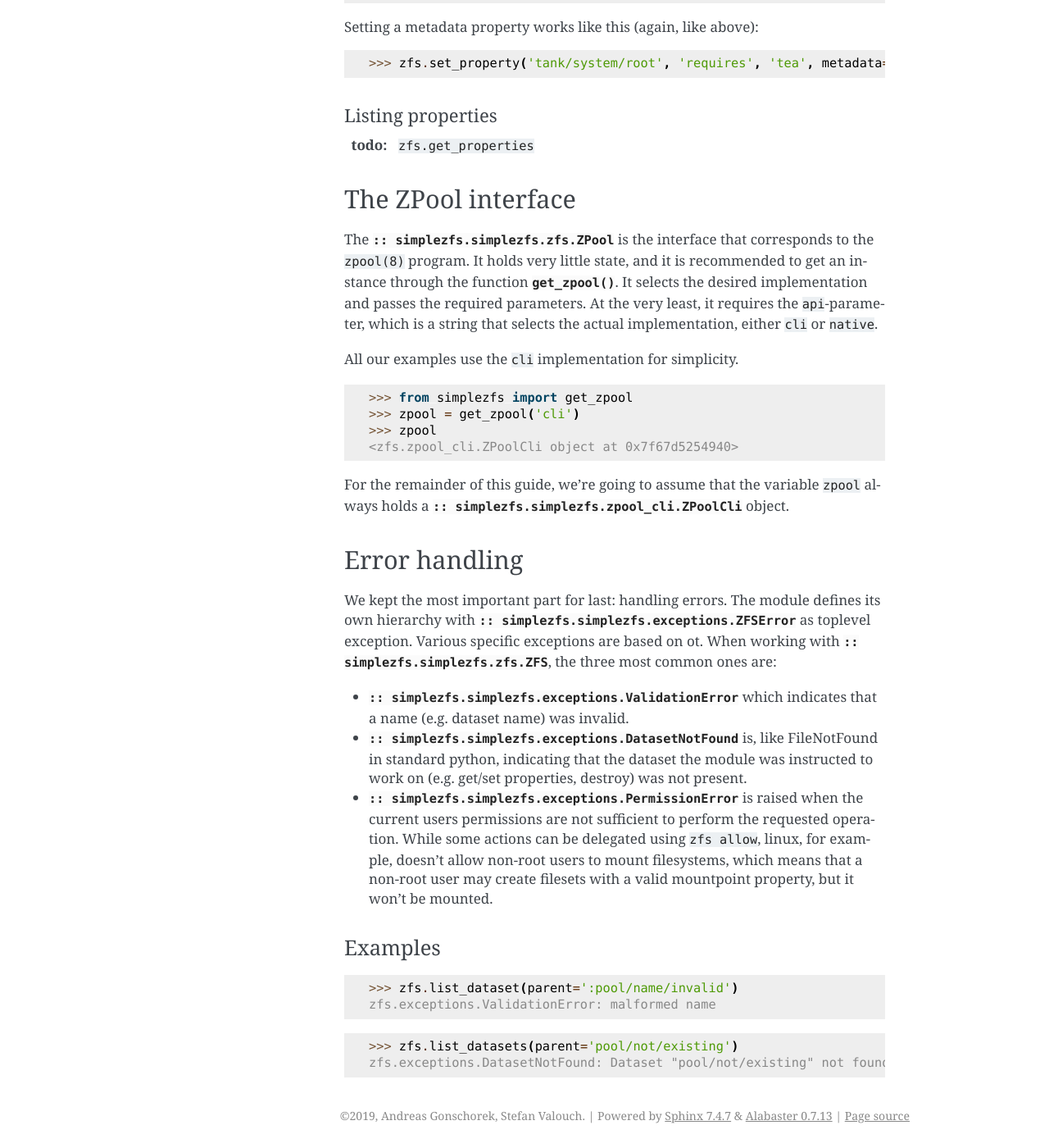
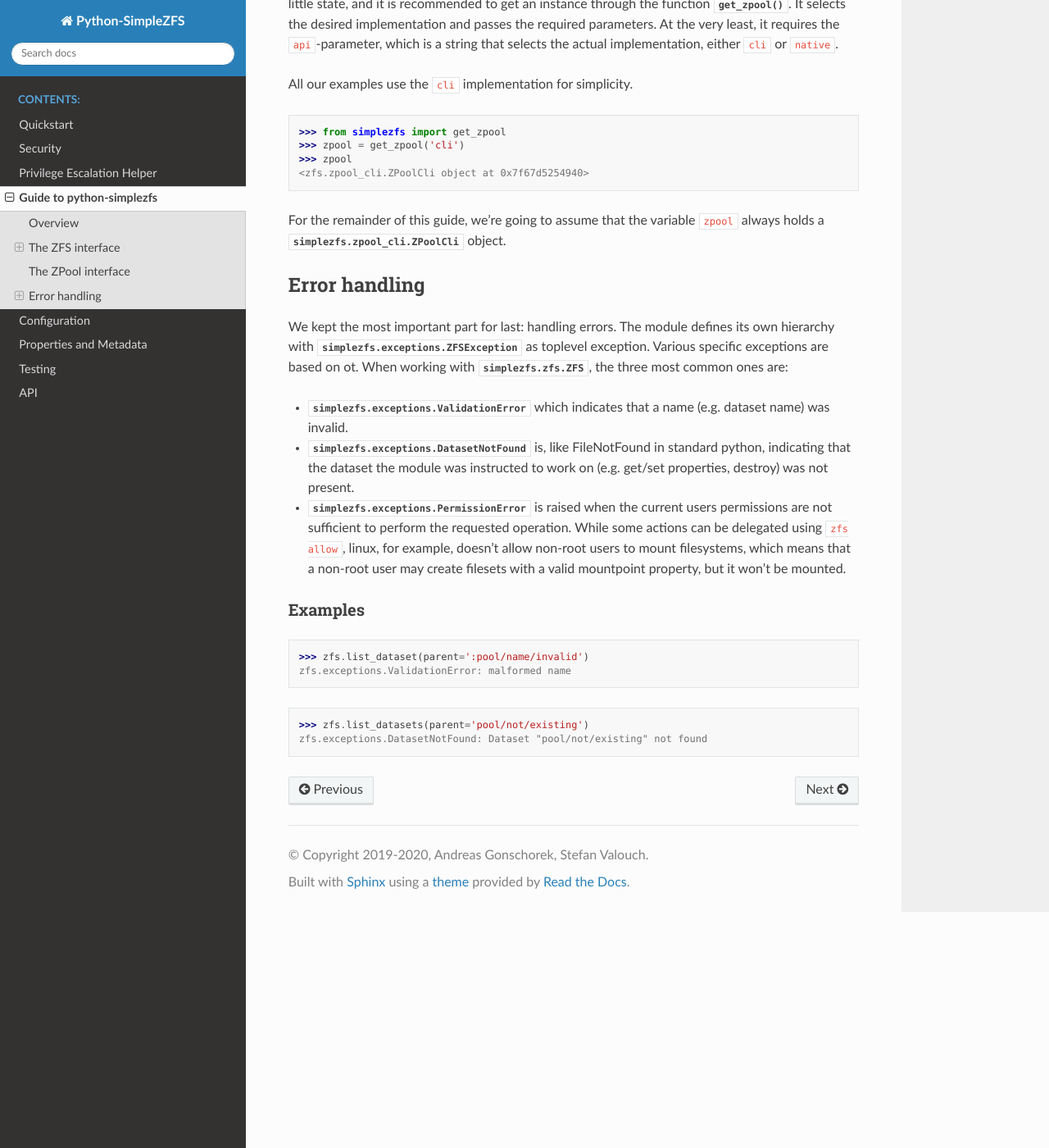
Before and after one commit to svalouch/python-simplezfs, a Sphinx documentation site: the page built from docs/guide.rst, in a window 1280 px wide and 1400 px high, scrolled down 5878 px. Shown: the whole window at 82% size. Built offline with Sphinx 7.4.7 and the Read the Docs theme 2.0.0, drawn with Linux system fonts in a browser that asks for light colours; some of the changed text lies outside the part shown.

```diff
--- a/docs/api.rst
+++ b/docs/api.rst
@@ -31,7 +31,7 @@ ZFS
 
 .. autofunction:: simplezfs.zfs.get_zfs
 
-.. autoclass:: simplezfs.ZFS
+.. autoclass:: simplezfs.zfs.ZFS
    :members:
 
 ZPool
@@ -39,7 +39,7 @@ ZPool
 
 .. autofunction:: simplezfs.zpool.get_zpool
 
-.. autoclass:: simplezfs.ZPool
+.. autoclass:: simplezfs.zpool.ZPool
    :members:
 
 Implementations
--- a/docs/conf.py
+++ b/docs/conf.py
@@ -2,7 +2,7 @@
 #
 # This file only contains a selection of the most common options. For a full
 # list see the documentation:
-# http://www.sphinx-doc.org/en/master/config
+# https://www.sphinx-doc.org/en/master/usage/configuration.html
 
 # -- Path setup --------------------------------------------------------------
 
@@ -18,7 +18,7 @@
 # -- Project information -----------------------------------------------------
 
 project = 'Python-SimpleZFS'
-copyright = '2019, Andreas Gonschorek, Stefan Valouch'
+copyright = '2019-2020, Andreas Gonschorek, Stefan Valouch'
 author = 'Andreas Gonschorek, Stefan Valouch'
 
 # The full version, including alpha/beta/rc tags
@@ -32,6 +32,7 @@ release = '0.0.1'
 # ones.
 extensions = [
     'sphinx.ext.autodoc',
+    'sphinx.ext.todo',
     'sphinx_autodoc_typehints',
 ]
 
@@ -49,9 +50,15 @@ exclude_patterns = ['_build', 'Thumbs.db', '.DS_Store']
 # The theme to use for HTML and HTML Help pages.  See the documentation for
 # a list of builtin themes.
 #
-html_theme = 'alabaster'
+import sphinx_rtd_theme
+html_theme = 'sphinx_rtd_theme'
 
 # Add any paths that contain custom static files (such as style sheets) here,
 # relative to this directory. They are copied after the builtin static files,
 # so a file named "default.css" will overwrite the builtin "default.css".
 html_static_path = ['_static']
+
+# -- Options for todo extension ----------------------------------------------
+
+# If true, `todo` and `todoList` produce output, else they produce nothing.
+todo_include_todos = True
--- a/docs/configuration.rst
+++ b/docs/configuration.rst
@@ -21,12 +21,12 @@ The library makes use of Pythons own `logging` functions. It defines a tree star
 
 * ``simplezfs`` (used as a common root only)
 
-  * ``simplezfs.zfs`` used by the :class:`~simplezfs.ZFS` parent class
+  * ``simplezfs.zfs`` used by the :class:`~simplezfs.zfs.ZFS` parent class
 
     * ``simplezfs.zfs.cli`` used by :class:`~simplezfs.zfs_cli.ZFSCli`
     * ``simplezfs.zfs.native`` used by :class:`~simplezfs.zfs_native.ZFSNative`
 
-  * ``simplezfs.zpool`` used by the :class:`~simplezfs.ZPool` parent class
+  * ``simplezfs.zpool`` used by the :class:`~simplezfs.zpool.ZPool` parent class
 
     * ``simplezfs.zpool.cli`` used by :class:`~simplezfs.zpool_cli.ZPoolCli`
     * ``simplezfs.zpool.native`` used by :class:`~simplezfs.zpool_native.ZPoolNative`
--- a/docs/guide.rst
+++ b/docs/guide.rst
@@ -12,8 +12,9 @@ collect actions and run them at the end, each action is carried out immediately.
 There are, however, two implementations of the functionality, using the ``cli`` tools and another one using the
 `libzfs_core` ``native`` library. We'll focus on the ``cli`` version here.
 
-Most of the functions raise a :class:`:: simplezfs.simplezfs.exceptions.ValidationError` with some helpful text if any of the data turns
-out not to be valid. For example, including invalid or reserved strings in the dataset name raises this exception.
+Most of the functions raise a :class:`simplezfs.exceptions.ValidationError` with some helpful text if any of the data
+turns out not to be valid. For example, including invalid or reserved strings in the dataset name raises this
+exception.
 
 Let's take a look at the two interfaces **ZFS** and **ZPool**...
 
@@ -40,12 +41,12 @@ All our examples use the ``cli`` implementation for simplicity.
    <zfs.zfs_cli.ZFSCli object at 0x7f9f00faa9b0>
 
 For the remainder of this guide, we're going to assume that the variable ``zfs`` always holds a
-:class:`:: simplezfs.simplezfs.zfs_cli.ZFSCli` object.
+:class:`simplezfs.zfs_cli.ZFSCli` object.
 
 Viewing data
 ============
 To get an overview over the interface, we'll dive in and inspect our running system. Information is returned in the
-form if :class:`:: simplezfs.simplezfs.types.Dataset` instances, which is a named tuple containing a set of fields. For simplicity,
+form if :class:`simplezfs.types.Dataset` instances, which is a named tuple containing a set of fields. For simplicity,
 we'll output only a few of its fields to not clobber the screen, so don't be alarmed if there seems to be information
 missing: we just omitted the boring parts.
 
@@ -264,10 +265,10 @@ Listing properties
 The ZPool interface
 *******************
 
-The :class:`:: simplezfs.simplezfs.zfs.ZPool` is the interface that corresponds to the ``zpool(8)`` program. It holds very little state,
-and it is recommended to get an instance through the function :func:`~simplezfs.zpool.get_zpool`. It selects the desired
-implementation and passes the required parameters. At the very least, it requires the ``api``-parameter, which is a
-string that selects the actual implementation, either ``cli`` or ``native``.
+The :class:`simplezfs.zfs.ZPool` is the interface that corresponds to the ``zpool(8)`` program. It holds very little
+state, and it is recommended to get an instance through the function :func:`~simplezfs.zpool.get_zpool`. It selects the
+desired implementation and passes the required parameters. At the very least, it requires the ``api``-parameter, which
+is a string that selects the actual implementation, either ``cli`` or ``native``.
 
 All our examples use the ``cli`` implementation for simplicity.
 
@@ -279,21 +280,21 @@ All our examples use the ``cli`` implementation for simplicity.
    <zfs.zpool_cli.ZPoolCli object at 0x7f67d5254940>
 
 For the remainder of this guide, we're going to assume that the variable ``zpool`` always holds a
-:class:`:: simplezfs.simplezfs.zpool_cli.ZPoolCli` object.
+:class:`simplezfs.zpool_cli.ZPoolCli` object.
 
 Error handling
 **************
 We kept the most important part for last: handling errors. The module defines its own hierarchy with
-:class:`:: simplezfs.simplezfs.exceptions.ZFSError` as toplevel exception. Various specific exceptions are based on ot. When working
-with :class:`:: simplezfs.simplezfs.zfs.ZFS`, the three most common ones are:
+:class:`simplezfs.exceptions.ZFSException` as toplevel exception. Various specific exceptions are based on ot. When
+working with :class:`simplezfs.zfs.ZFS`, the three most common ones are:
 
-* :class:`:: simplezfs.simplezfs.exceptions.ValidationError` which indicates that a name (e.g. dataset name) was invalid.
-* :class:`:: simplezfs.simplezfs.exceptions.DatasetNotFound` is, like FileNotFound in standard python, indicating that the dataset the
-  module was instructed to work on (e.g. get/set properties, destroy) was not present.
-* :class:`:: simplezfs.simplezfs.exceptions.PermissionError` is raised when the current users permissions are not sufficient to perform
-  the requested operation. While some actions can be delegated using ``zfs allow``, linux, for example, doesn't allow
-  non-root users to mount filesystems, which means that a non-root user may create filesets with a valid mountpoint
-  property, but it won't be mounted.
+* :class:`simplezfs.exceptions.ValidationError` which indicates that a name (e.g. dataset name) was invalid.
+* :class:`simplezfs.exceptions.DatasetNotFound` is, like FileNotFound in standard python, indicating that the dataset
+  the module was instructed to work on (e.g. get/set properties, destroy) was not present.
+* :class:`simplezfs.exceptions.PermissionError` is raised when the current users permissions are not sufficient to
+  perform the requested operation. While some actions can be delegated using ``zfs allow``, linux, for example, doesn't
+  allow non-root users to mount filesystems, which means that a non-root user may create filesets with a valid
+  mountpoint property, but it won't be mounted.
 
 Examples
 ========
--- a/docs/requirements.txt
+++ b/docs/requirements.txt
@@ -1,2 +1,3 @@
 Sphinx>=2.0
 sphinx-autodoc-typehints
+sphinx-rtd-theme
```
Also changed, not shown: other parts of docs/guide.rst (+22 -22 lines), setup.py (+14 -6 lines), 1 other file.
